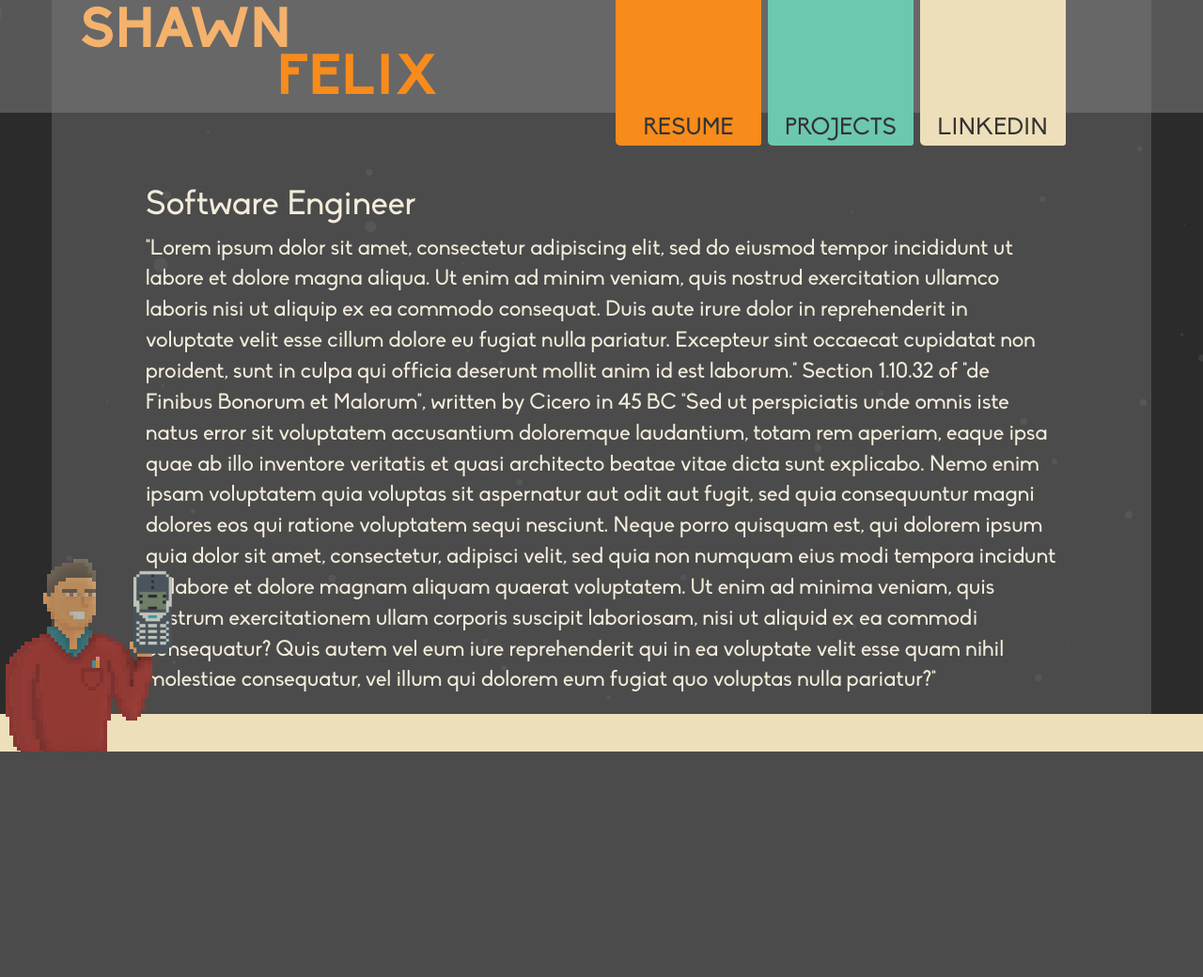
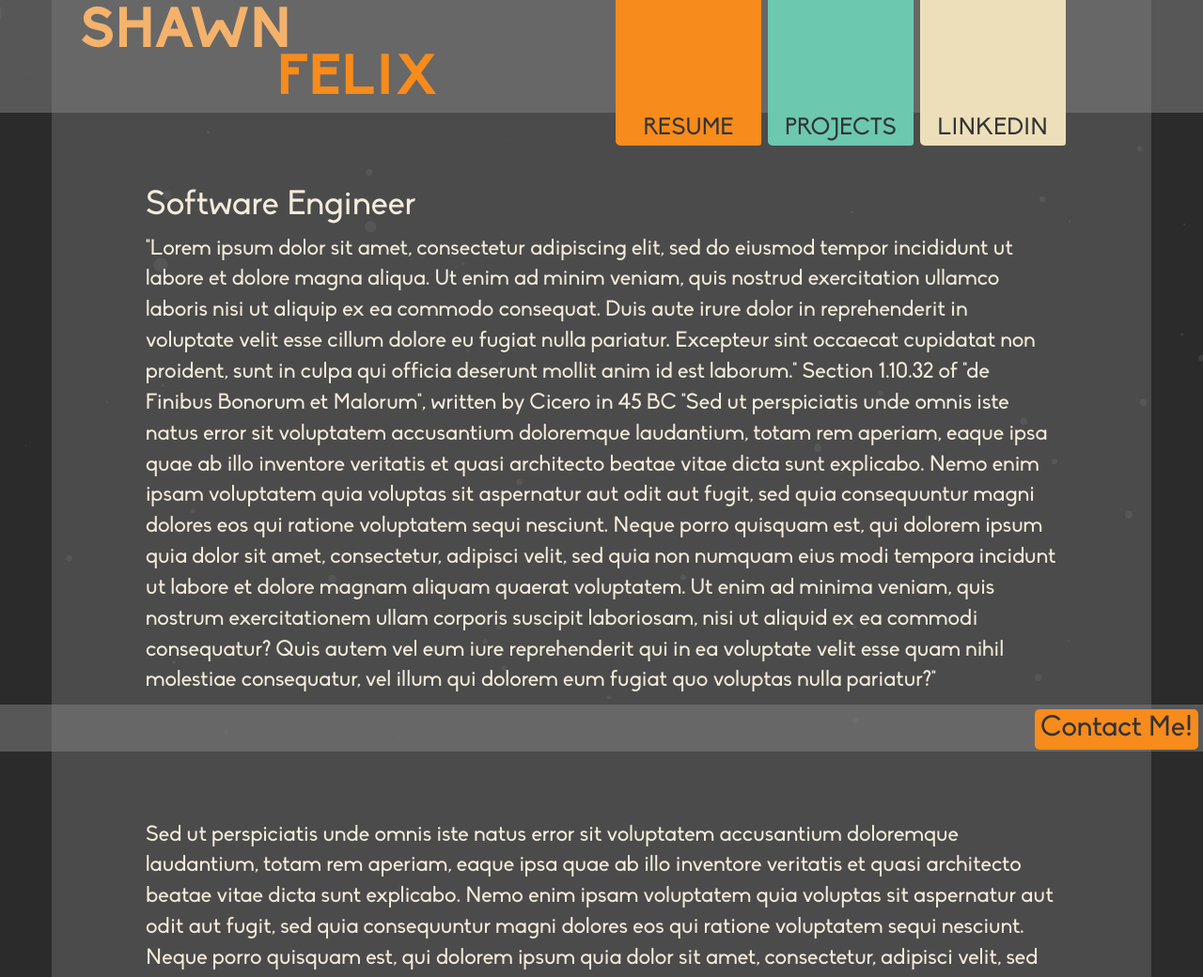
Before and after one commit to shawnfelix/Personal-Website, a PHP site: page /home.html in a window 1280 px wide. Shown: the top 1040 px of the page at 94% size. Before the commit the page ends 800 px from the top, so only its background shows below. Run offline with PHP 8.4, Linux system fonts and the light colour scheme; some libraries are stand-ins or nearby versions.

Commit message:
contact section added to footer

```diff
--- a/css/animate.css
+++ b/css/animate.css
@@ -85,8 +85,6 @@
 
 	transform: scaleY(.8);
 }
-.opacityFlash {
-}
 
 @keyframes opacityFlash {
 	  0% {opacity: .1;}
@@ -94,3 +92,32 @@
 	  100% { opacity: .1; }
 
 }
+
+
+.slideUp {
+	animation-name: slideUp;
+	-webkit-animation-name: slideUp;
+
+	animation-duration: .2s;
+	-webkit-animation-duration: .2s;
+
+	animation-timing-function: ease;
+	-webkit-animation-timing-function: ease;
+
+	visibility: visible !important;
+	-webkit-backface-visibility: hidden;
+	animation-fill-mode: forwards;
+}
+
+@keyframes slideUp {
+	0% { transform:translateY(6%); }
+	100%{ transform:translateY(0%); }
+}
+
+.breathe {
+
+}
+
+@keyframes breathe {
+
+}
--- a/css/styles.css
+++ b/css/styles.css
@@ -72,7 +72,7 @@ nav.shrink .nav-link-tile {display:none;}
 				border-bottom-left-radius: 5px; border-bottom-right-radius: 3px; transition: min-height .5s;}
 .nav-link-box > * {position:absolute;}
 .nav-link-title {width:100%; text-align:center; bottom:0;font-size:25px;}
-.nav-link-tile { width:80px; height:80px; margin: 0 auto; opacity: 0;left:0; right: 0;top:20px; text-align:center;line-height:80px;}
+.nav-link-tile { visibility:hidden; width:80px; height:80px; margin: 0 auto; opacity: 0;left:0; right: 0;top:20px; text-align:center;line-height:80px;}
 .nav-link-tile > * {width:100%;}
 .nav-link-go { font-weight:bold;  background:grey; border-radius: 40px;}
 
@@ -91,10 +91,17 @@ nav.shrink .nav-link-tile {display:none;}
 
 /* FOOTER */
 #footer {bottom:0; left:0; right:0;
-	position:fixed; height:40px; width:100%; background:#eddfba;}
+	position:fixed; height:50px; width:100%; background: rgba(128, 128, 128, 0.52);}
+#footer-contact-section{ margin-right:5px; position:absolute; right:0; }
+#footer-contact-button {background:#f78b1c; margin-top:5px; padding:0 6px; border-radius: 5px; cursor:pointer; display:inline-block;}
+
+#footer-pixel-wrapper {visibility:hidden; width:185px; display:inline-block;position:relative;}
 #pixel-self-portrait { top:-170px; position:absolute; }
-#pixel-phone {position:absolute; top:-155px; left:114px; height:100px; }
+#pixel-phone {position:absolute; top:-168px; left:137px; height:100px; }
+#footer-contact-info {line-height: 32px;user-select:initial; width:175px;height:110px;background:#6cc8af; position:absolute; top:-152px; right:-180px; border-radius:5px;}
 
+#copy-button {border-radius:5px;cursor:pointer;font-size: 17px; background:#FFC88D; text-align:center; width:50px; margin:0 auto;}
+#copy-button:active {background:#c89661;}
 .noselect {
   -webkit-touch-callout: none; /* iOS Safari */
     -webkit-user-select: none; /* Safari */
--- a/home.html
+++ b/home.html
@@ -4,7 +4,8 @@
 	<title>Shawn A. Felix </title>
 	<link href="https://maxcdn.bootstrapcdn.com/bootstrap/3.3.7/css/bootstrap.min.css" rel="stylesheet" integrity="sha384-BVYiiSIFeK1dGmJRAkycuHAHRg32OmUcww7on3RYdg4Va+PmSTsz/K68vbdEjh4u" crossorigin="anonymous">
 	<script src="https://code.jquery.com/jquery-3.2.1.min.js" integrity="sha256-hwg4gsxgFZhOsEEamdOYGBf13FyQuiTwlAQgxVSNgt4=" crossorigin="anonymous"></script>
-
+	<link rel="stylesheet" type="text/css" href="css/animate.css">
+	<link rel="stylesheet" type="text/css" href="css/styles.css">
 	<script>
 		$(document).ready(function(){
     		$(this).scrollTop(0);
@@ -45,18 +46,25 @@
 
 Section 1.10.32 of "de Finibus Bonorum et Malorum", written by Cicero in 45 BC
 
-"Sed ut perspiciatis unde omnis iste natus error sit voluptatem accusantium doloremque laudantium, totam rem aperiam, eaque ipsa quae ab illo inventore veritatis et quasi architecto beatae vitae dicta sunt explicabo. Nemo enim ipsam voluptatem quia voluptas sit aspernatur aut odit aut fugit, sed quia consequuntur magni dolores eos qui ratione voluptatem sequi nesciunt. Neque porro quisquam est, qui dolorem ipsum quia dolor sit amet, consectetur, adipisci velit, sed quia non numquam eius modi tempora incidunt ut labore et dolore magnam aliquam quaerat voluptatem. Ut enim ad minima veniam, quis nostrum exercitationem ullam corporis suscipit laboriosam, nisi ut aliquid ex ea commodi consequatur? Quis autem vel eum iure reprehenderit qui in ea voluptate velit esse quam nihil molestiae consequatur, vel illum qui dolorem eum fugiat quo voluptas nulla pariatur?"</p>
+"Sed ut perspiciatis unde omnis iste natus error sit voluptatem accusantium doloremque laudantium, totam rem aperiam, eaque ipsa quae ab illo inventore veritatis et quasi architecto beatae vitae dicta sunt explicabo. Nemo enim ipsam voluptatem quia voluptas sit aspernatur aut odit aut fugit, sed quia consequuntur magni dolores eos qui ratione voluptatem sequi nesciunt. Neque porro quisquam est, qui dolorem ipsum quia dolor sit amet, consectetur, adipisci velit, sed quia non numquam eius modi tempora incidunt ut labore et dolore magnam aliquam quaerat voluptatem. Ut enim ad minima veniam, quis nostrum exercitationem ullam corporis suscipit laboriosam, nisi ut aliquid ex ea commodi consequatur? Quis autem vel eum iure reprehenderit qui in ea voluptate velit esse quam nihil molestiae consequatur, vel illum qui dolorem eum fugiat quo voluptas nulla pariatur?"<br><br><br><br><br>Sed ut perspiciatis unde omnis iste natus error sit voluptatem accusantium doloremque laudantium, totam rem aperiam, eaque ipsa quae ab illo inventore veritatis et quasi architecto beatae vitae dicta sunt explicabo. Nemo enim ipsam voluptatem quia voluptas sit aspernatur aut odit aut fugit, sed quia consequuntur magni dolores eos qui ratione voluptatem sequi nesciunt. Neque porro quisquam est, qui dolorem ipsum quia dolor sit amet, consectetur, adipisci velit, sed quia non numquam eius modi tempora incidunt ut labore et dolore magnam aliquam quaerat voluptatem.</p>
 
 
 	</div>
 	<!-- FOOTER -->
 	<div id="footer">
-		<img id="pixel-self-portrait" src="img/pixel-self-portrait-filtered.png"/>
-		<img id="pixel-phone" src="img/pixel-phone.png"/>
+		<div id="footer-contact-section" class="noselect">
+			<div id= "footer-pixel-wrapper">
+				<img id="pixel-self-portrait" src="img/pixel-self-portrait-filtered.png"/>
+				<img id="pixel-phone" src="img/pixel-phone.png"/>
+				<div id="footer-contact-info">Email:<br/>
+				<span id="mail" style="font-size:16px;">felixshawn1@gmail.com</span>
+				<div id="copy-button" class="noselect" onclick="copyToClipboard('#mail');">Copy</div>
+				</div>
+			</div>
+			<div id="footer-contact-button">Contact Me!</div>
+		</div>
 	</div>
 </body>
 </html>
 <script src="js/animate.js"></script>
-<link rel="stylesheet" type="text/css" href="css/animate.css">
-<link rel="stylesheet" type="text/css" href="css/styles.css">
 <script src="js/felix.js"></script>
--- a/js/felix.js
+++ b/js/felix.js
@@ -1,3 +1,11 @@
+function copyToClipboard(element) {
+  var $temp = $("<input>");
+  $("body").append($temp);
+  $temp.val($(element).text()).select();
+  document.execCommand("copy");
+  $temp.remove();
+}
+
 //Mouseover navbar links
 $(".nav-link-box").hover(
   function(){//on mouseover
@@ -38,3 +46,16 @@ $(window).scroll(function() {
     $('#logo-text').removeClass('logo-shrink');
   }
 });
+
+//footer contact animation
+
+$('#footer-contact-button').click(function(){
+  var toggle = $('#footer-pixel-wrapper').hasClass('slideUp');
+
+  if(toggle){
+    $('#footer-pixel-wrapper').removeClass('slideUp');
+  }
+  else {
+    $('#footer-pixel-wrapper').addClass('slideUp');
+  }
+});
```
Also changed, not shown: img/pixel-phone.png.
